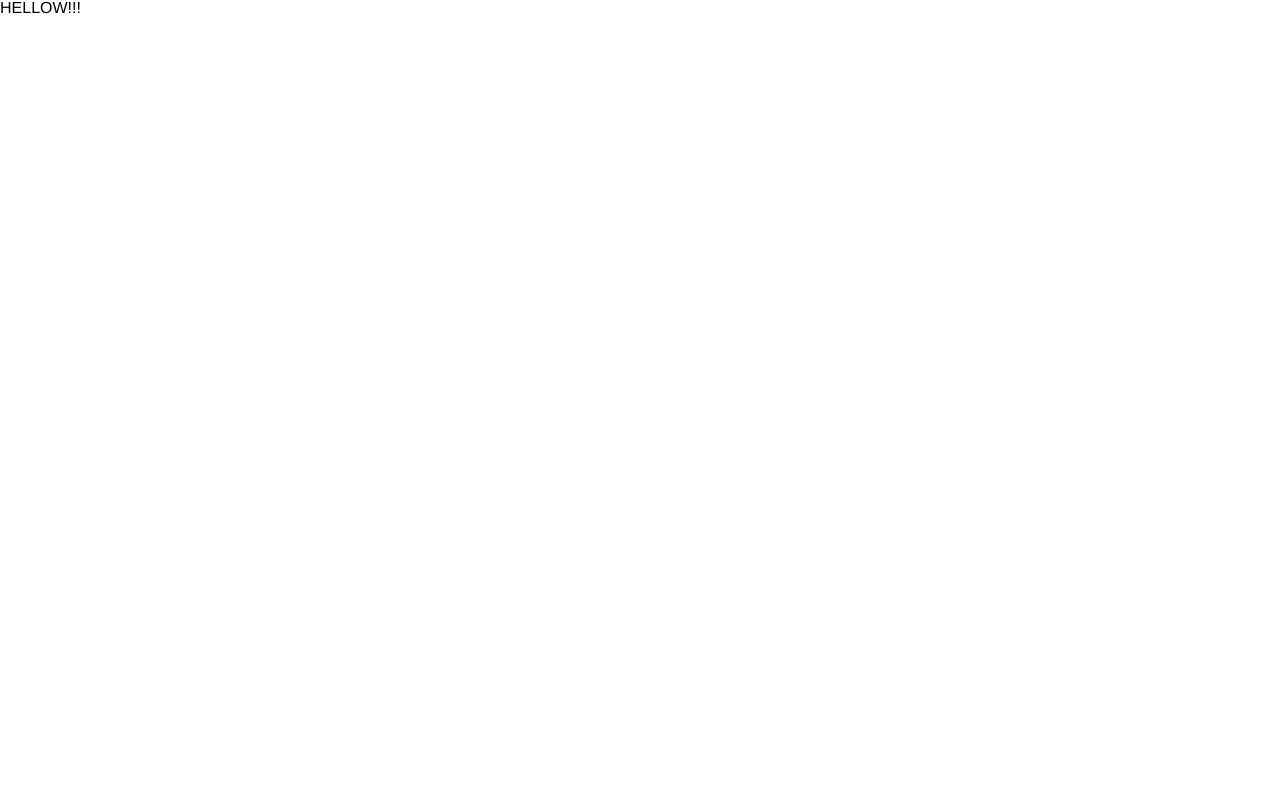
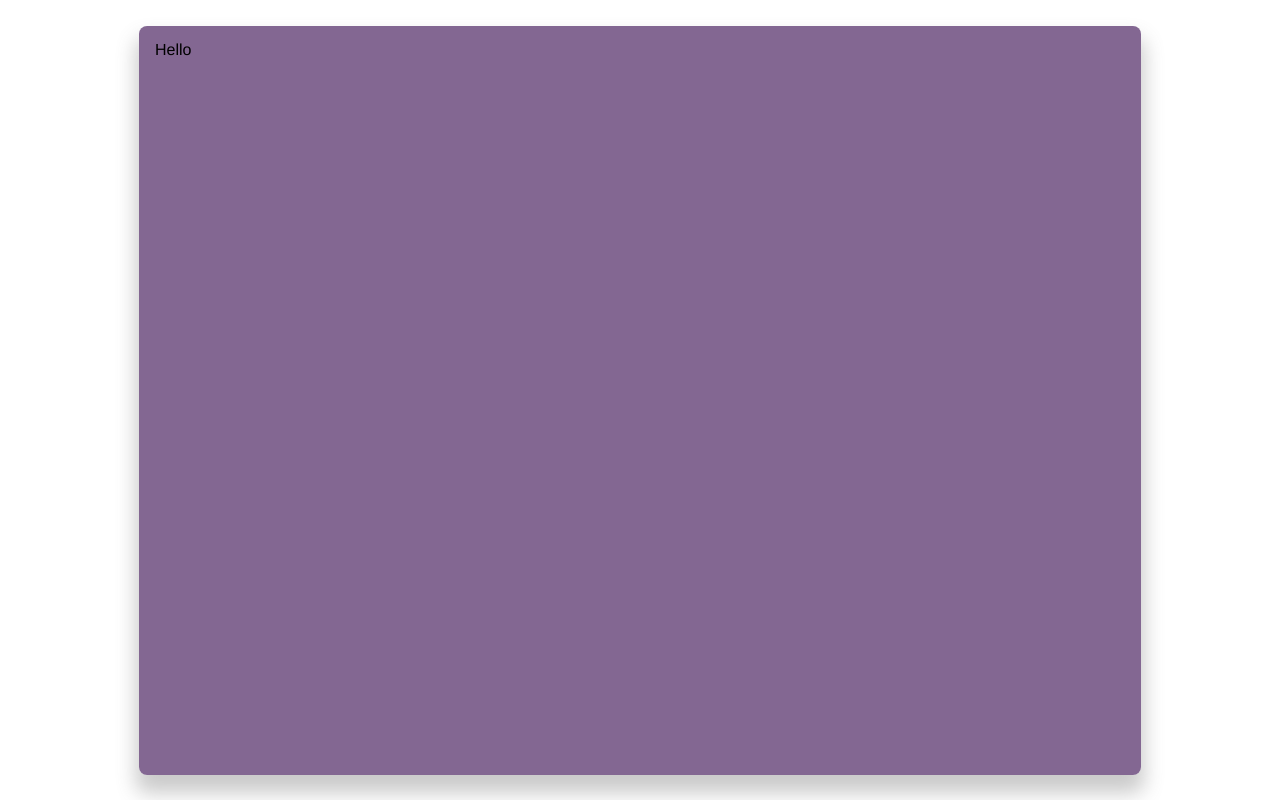
Before and after one commit to givhr/client, a Gatsby site: page /dashboard/create-giveaway in a window 1280 px wide. Built offline with nearby package versions, Linux system fonts and the light colour scheme; Gatsby itself is replaced by a stand-in of ours.

Commit message:
navigating

```diff
--- a/gatsby-node.js
+++ b/gatsby-node.js
@@ -3,8 +3,6 @@
  *
  * See: https://www.gatsbyjs.org/docs/node-apis/
  */
-
-// You can delete this file if you're not using it
 
 exports.onCreatePage = ({ page, actions }) => {
   const { createPage, deletePage } = actions;
--- a/src/components/Button/Button.tsx
+++ b/src/components/Button/Button.tsx
@@ -1,5 +1,5 @@
-import styled from 'styled-components';
 import { IButton } from './types';
+import styled from '../../theme/styledComponent';
 
 export const Button = styled.button<IButton>`
   color: ${({ theme }) => theme.primary14};
--- /dev/null
+++ b/src/components/Card/GiveawayCard/GiveawayCard.tsx
@@ -0,0 +1,13 @@
+import styled from '../../../theme/styledComponent';
+
+export const GiveawayCard = styled.section`
+  height: 749px;
+  width: 1002px;
+  border-radius: 8px;
+  background-color: rgba(118, 87, 135, 0.9);
+  padding: 16px;
+  box-shadow: ${({ theme }) => {
+    console.log(theme);
+    return theme.boxShadowGiveawayCard;
+  }};
+`;
--- a/src/constants/index.ts
+++ /dev/null
@@ -1,5 +0,0 @@
-export type VNav = 'VNav';
-export type HNav = 'HNav';
-
-export const vert: VNav = 'VNav';
-export const horz: HNav = 'HNav';
--- a/src/pages/dashboard/create-giveaway.tsx
+++ b/src/pages/dashboard/create-giveaway.tsx
@@ -1,9 +1,20 @@
-import React, { Fragment } from 'react';
+import React from 'react';
+import styled from '../../theme/styledComponent';
+import { GiveawayCard } from '../../components/Card/GiveawayCard/GiveawayCard';
 
 const CreateSurvey: React.FunctionComponent = () => (
-  <Fragment>
-    <div>HELLOW!!!</div>
-  </Fragment>
+  <SurveyContainer>
+    <GiveawayCard>Hello</GiveawayCard>
+  </SurveyContainer>
 );
 
 export default CreateSurvey;
+
+const SurveyContainer = styled.section`
+  position: absolute;
+  display: flex;
+  justify-content: center;
+  align-items: center;
+  height: 100%;
+  width: 100%;
+`;
--- a/src/pages/dashboard/index.tsx
+++ b/src/pages/dashboard/index.tsx
@@ -1,8 +1,6 @@
 import React, { Fragment } from 'react';
 import { Link } from '../../components/Link';
 import { Card } from '../../components/Card/Card';
-import DashboardNav from '../../routing/DashboardNav';
-import SideNav from '../../routing/SideNav';
 import DashboardContainer from '../../Layouts/DashboardLayout';
 
 //Look into Prefixing gatsby package --- Chrome adds " / " to URL path
--- a/src/theme/globalStyles/boxShadows.ts
+++ b/src/theme/globalStyles/boxShadows.ts
@@ -1,5 +1,6 @@
 export enum ThemeShadows {
   vertNav = '0 1px 4px 0 rgba(0,0,0,0.2)',
   horzNav = '0 2px 6px 0 rgba(0,0,0,0.5)',
-  card = '0 2px 6px 0 rgba(95,95,95,0.5)'
+  card = '0 2px 6px 0 rgba(95,95,95,0.5)',
+  giveawayCard = '0 15px 20px 3px rgba(95,95,95,0.33)'
 }
--- a/src/theme/theme.tsx
+++ b/src/theme/theme.tsx
@@ -24,5 +24,6 @@ export const theme: ITheme = {
   primary17: ThemeColors.primary17,
   boxShadowVerticalNav: ThemeShadows.vertNav,
   boxShadowHorizontalNav: ThemeShadows.horzNav,
-  boxShadowCard: ThemeShadows.card
+  boxShadowCard: ThemeShadows.card,
+  boxShadowGiveawayCard: ThemeShadows.giveawayCard
 };
```
Also changed, not shown: src/theme/globalStyles/index.d.ts (+6 -1 lines), src/components/Card/GiveawayCard/index.tsx (added), src/components/Card/SurveyCard/index.tsx (deleted).
